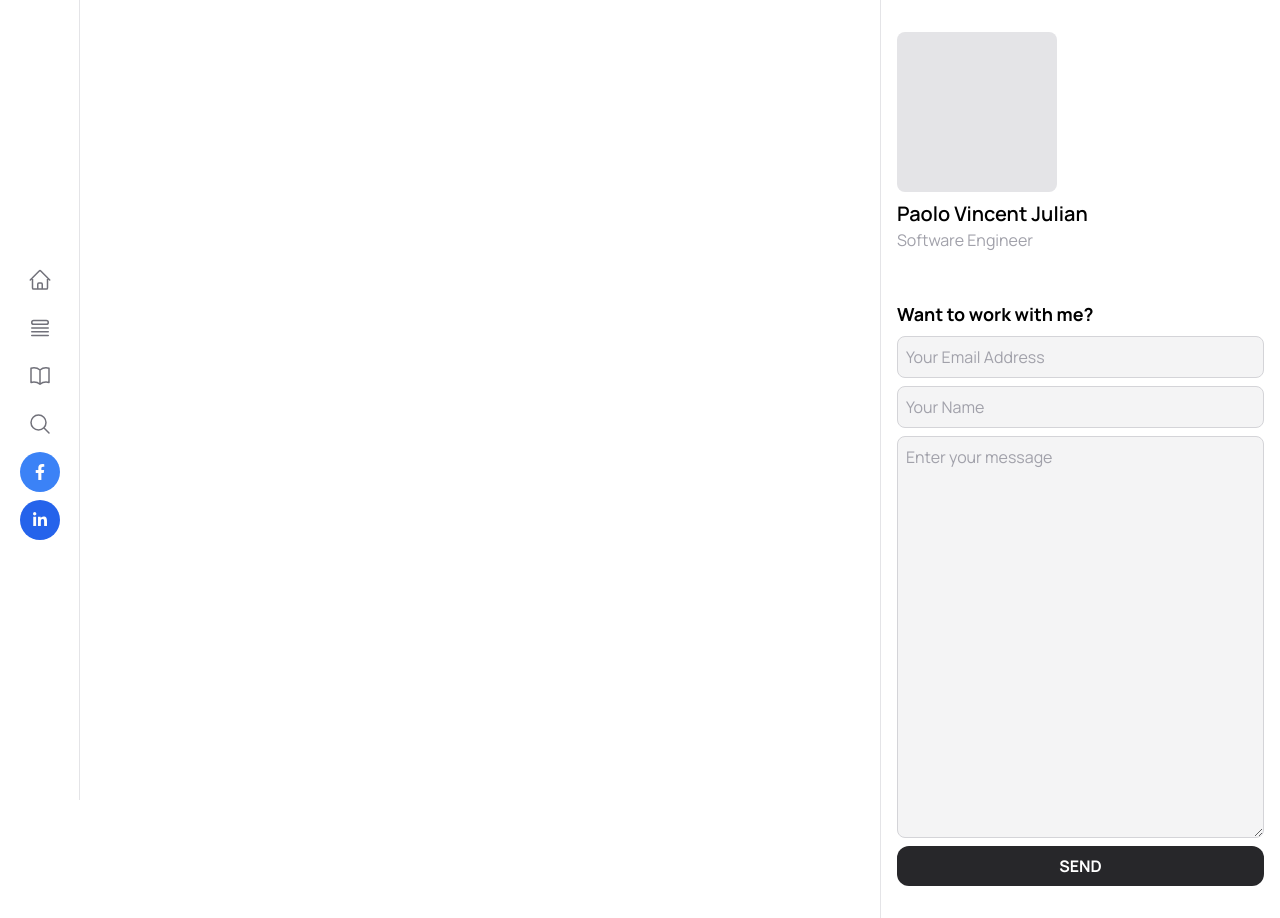
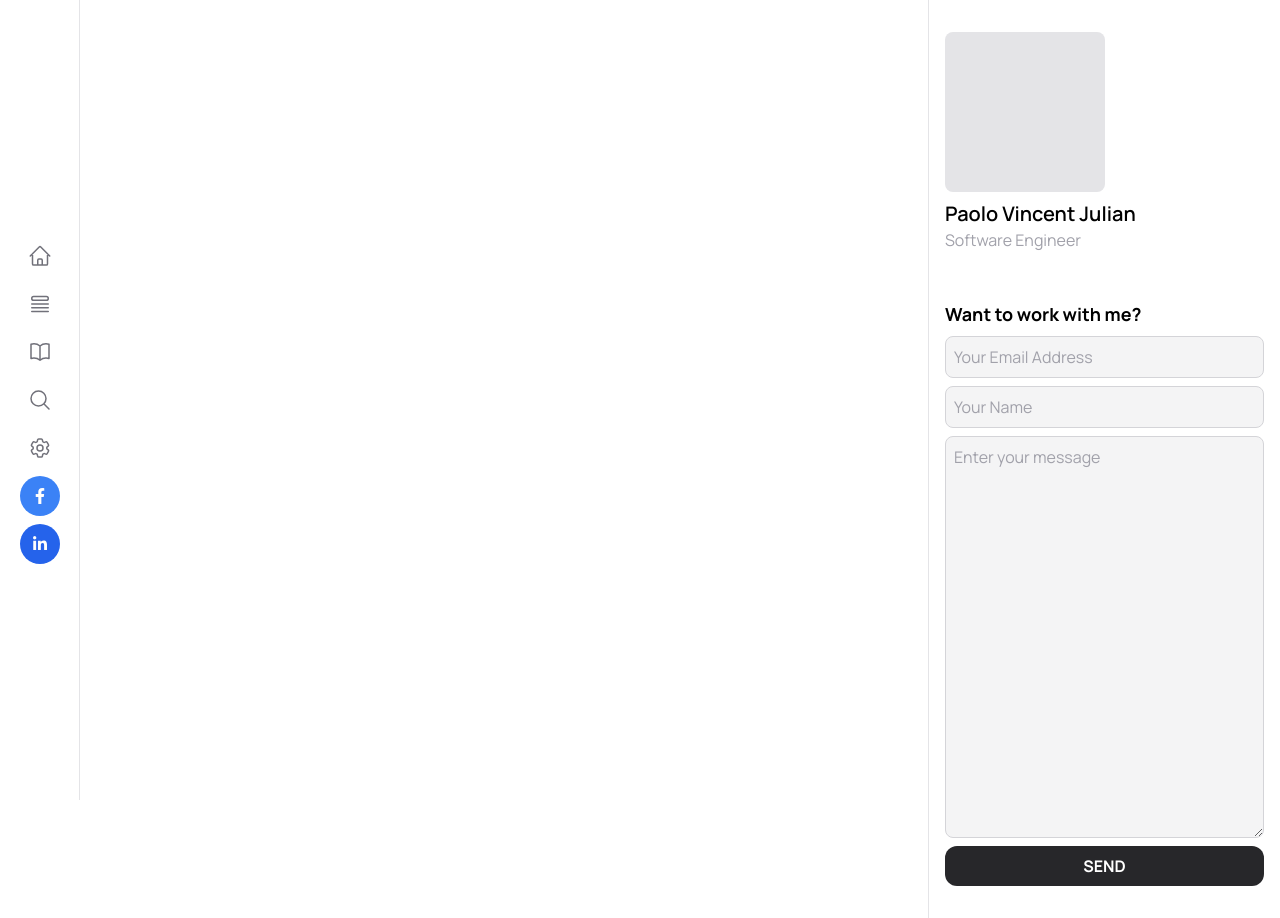
Before and after one commit to paolojulian/blogsite, a Next.js app: page / in a window 1280 px wide. Built offline with nearby package versions, Linux system fonts and the light colour scheme.

Commit message:
feat: Add MenuItem component

```diff
--- /dev/null
+++ b/components/atoms/MenuItem.tsx
@@ -0,0 +1,30 @@
+import React, { FunctionComponent } from 'react';
+import FabButton, { FabButtonProps } from './FabButton';
+
+export type MenuItemProps = {
+  Icon?: React.ReactNode;
+  label?: string;
+} & FabButtonProps;
+
+const MenuItem: FunctionComponent<MenuItemProps> = ({
+  Icon,
+  label,
+  ...props
+}) => {
+  return (
+    <>
+      <div className='group relative w-full flex items-center justify-center'>
+        <FabButton {...props}>{Icon}</FabButton>
+        <div
+          role='tooltip'
+          className='z-50 inline-block whitespace-nowrap absolute top-1/2 -translate-y-1/2 -translate-x-2 w-fit left-full transition-opacity ml-2 py-2 px-3 invisible group-hover:visible text-sm font-medium text-white dark:text-gray-800 bg-gray-800 dark:bg-white rounded-lg tooltip '
+        >
+          {label}
+          <div className='tooltip-arrow' data-popper-arrow></div>
+        </div>
+      </div>
+    </>
+  );
+};
+
+export default MenuItem;
--- /dev/null
+++ b/components/atoms/SettingsIcon.tsx
@@ -0,0 +1,37 @@
+import React, { forwardRef, SVGProps } from 'react';
+
+export type SettingsIconProps = {
+  // No Props
+} & SVGProps<SVGSVGElement>;
+
+const SettingsIcon = forwardRef<SVGSVGElement, SettingsIconProps>(
+  ({ className, ...props }, ref) => {
+    return (
+      <svg
+        xmlns='http://www.w3.org/2000/svg'
+        fill='none'
+        viewBox='0 0 24 24'
+        strokeWidth={1.5}
+        stroke='currentColor'
+        className={` w-6 h-6 ${className}`}
+        {...props}
+        ref={ref}
+      >
+        <path
+          strokeLinecap='round'
+          strokeLinejoin='round'
+          d='M9.594 3.94c.09-.542.56-.94 1.11-.94h2.593c.55 0 1.02.398 1.11.94l.213 1.281c.063.374.313.686.645.87.074.04.147.083.22.127.324.196.72.257 1.075.124l1.217-.456a1.125 1.125 0 011.37.49l1.296 2.247a1.125 1.125 0 01-.26 1.431l-1.003.827c-.293.24-.438.613-.431.992a6.759 6.759 0 010 .255c-.007.378.138.75.43.99l1.005.828c.424.35.534.954.26 1.43l-1.298 2.247a1.125 1.125 0 01-1.369.491l-1.217-.456c-.355-.133-.75-.072-1.076.124a6.57 6.57 0 01-.22.128c-.331.183-.581.495-.644.869l-.213 1.28c-.09.543-.56.941-1.11.941h-2.594c-.55 0-1.02-.398-1.11-.94l-.213-1.281c-.062-.374-.312-.686-.644-.87a6.52 6.52 0 01-.22-.127c-.325-.196-.72-.257-1.076-.124l-1.217.456a1.125 1.125 0 01-1.369-.49l-1.297-2.247a1.125 1.125 0 01.26-1.431l1.004-.827c.292-.24.437-.613.43-.992a6.932 6.932 0 010-.255c.007-.378-.138-.75-.43-.99l-1.004-.828a1.125 1.125 0 01-.26-1.43l1.297-2.247a1.125 1.125 0 011.37-.491l1.216.456c.356.133.751.072 1.076-.124.072-.044.146-.087.22-.128.332-.183.582-.495.644-.869l.214-1.281z'
+        />
+        <path
+          strokeLinecap='round'
+          strokeLinejoin='round'
+          d='M15 12a3 3 0 11-6 0 3 3 0 016 0z'
+        />
+      </svg>
+    );
+  }
+);
+
+SettingsIcon.displayName = 'SettingsIcon';
+
+export default SettingsIcon;
--- a/components/layout.tsx
+++ b/components/layout.tsx
@@ -5,7 +5,9 @@ import FacebookIcon from './atoms/FacebookIcon';
 import HomeIcon from './atoms/HomeIcon';
 import LinkedInIcon from './atoms/LinkedInIcon';
 import ListIcon from './atoms/ListIcon';
+import MenuItem from './atoms/MenuItem';
 import SearchIcon from './atoms/SearchIcon';
+import SettingsIcon from './atoms/SettingsIcon';
 import Footer from './footer';
 import Meta from './meta';
 import Contact from './organisms/Contact';
@@ -15,13 +17,13 @@ type Props = {
   children: React.ReactNode;
 };
 
-const Layout = ({ preview, children }: Props) => {
+const Layout = ({ children }: Props) => {
   return (
     <>
       <Meta />
       <div className='min-h-screen w-screen overflow-hidden bg-white dark:bg-gray-900'>
         <div className='min-h-screen max-w-screen w-screen-md mx-auto overflow-hidden'>
-          <div className="sm:grid sm:grid-cols-[5rem_minmax(0,_1fr)] lg:grid-cols-[5rem_minmax(0,_1fr)_25rem] w-full">
+          <div className='w-full sm:grid sm:grid-cols-[5rem_minmax(0,_1fr)] lg:grid-cols-[5rem_minmax(0,_70rem)_22rem] mx-auto justify-center overflow-hidden'>
             <div
               className='hidden sm:block w-20 h-screen min-h-screen'
               style={{
@@ -29,18 +31,11 @@ const Layout = ({ preview, children }: Props) => {
               }}
             >
               <nav className='w-20 fixed flex flex-col justify-center items-center h-screen top-0 border-r border-gray-200 dark:border-gray-800 px-2 text-gray-500 space-y-2'>
-                <FabButton>
-                  <HomeIcon />
-                </FabButton>
-                <FabButton>
-                  <ListIcon />
-                </FabButton>
-                <FabButton>
-                  <BookIcon />
-                </FabButton>
-                <FabButton>
-                  <SearchIcon />
-                </FabButton>
+                <MenuItem Icon={<HomeIcon />} label='Home' />
+                <MenuItem Icon={<ListIcon />} label='Posts' />
+                <MenuItem Icon={<BookIcon />} label='Posts' />
+                <MenuItem Icon={<SearchIcon />} label='Search' />
+                <MenuItem Icon={<SettingsIcon />} label='Settings' />
                 <FabButton className='bg-blue-500 hover:bg-blue-400'>
                   <FacebookIcon fill={colors.white} />
                 </FabButton>
--- a/components/organisms/PostFooter/index.tsx
+++ b/components/organisms/PostFooter/index.tsx
@@ -13,13 +13,13 @@ const PostFooter: FunctionComponent<PostFooterProps> = (props) => {
         <SectionTitle>Write me a comment:</SectionTitle>
 
         <textarea
-          className='w-full p-4 border border-gray-400 rounded-lg'
+          className='w-full p-2 border border-gray-400 outline-blue-500 rounded-lg text-gray-800'
           placeholder={`Say something...`}
           rows={8}
         />
         <button
           type='submit'
-          className='rounded-lg bg-gray-800 hover:bg-gray-700 px-4 py-2'
+          className='rounded-lg bg-gray-800 hover:bg-gray-700 px-4 py-2 mt-2'
         >
           <span className='uppercase text-white'>SEND</span>
         </button>
--- a/pages/index.tsx
+++ b/pages/index.tsx
@@ -1,56 +1,14 @@
-import Head from 'next/head'
-import Container from '../components/container'
-import HeroPost from '../components/hero-post'
-import Intro from '../components/intro'
-import Layout from '../components/layout'
-import MoreStories from '../components/more-stories'
-import Post from '../interfaces/post'
-import { getAllPosts } from '../lib/api'
-import { CMS_NAME } from '../lib/constants'
+import Head from 'next/head';
+import Layout from '../components/layout';
 
-type Props = {
-  allPosts: Post[]
-}
-
-export default function Index({ allPosts }: Props) {
-  const heroPost = allPosts[0]
-  const morePosts = allPosts.slice(1)
+export default function Index() {
   return (
     <>
       <Layout>
-          <title>Next.js Blog Example with {CMS_NAME}</title>
         <Head>
+          <title>Paolo Vincent Julian Blogsite</title>
         </Head>
-        {/* <Container>
-          <Intro />
-          {heroPost && (
-            <HeroPost
-              title={heroPost.title}
-              coverImage={heroPost.coverImage}
-              date={heroPost.date}
-              author={heroPost.author}
-              slug={heroPost.slug}
-              excerpt={heroPost.excerpt}
-            />
-          )}
-          {morePosts.length > 0 && <MoreStories posts={morePosts} />}
-        </Container> */}
       </Layout>
     </>
-  )
+  );
 }
-
-export const getStaticProps = async () => {
-  const allPosts = getAllPosts([
-    'title',
-    'date',
-    'slug',
-    'author',
-    'coverImage',
-    'excerpt',
-  ])
-
-  return {
-    props: { allPosts },
-  }
-}
--- a/styles/index.css
+++ b/styles/index.css
@@ -8,3 +8,34 @@ html {
   font-family: Manrope, 'sans-serif';
   @apply dark:text-white;
 }
+
+* {
+  box-sizing: border-box;
+}
+
+body {
+  overflow-x: hidden;
+}
+
+/* width */
+::-webkit-scrollbar {
+  width: 12px;
+  height: 12px;
+}
+
+/* Track */
+::-webkit-scrollbar-track {
+  background: #fafaf9;
+}
+
+/* Handle */
+::-webkit-scrollbar-thumb {
+  border: 2px solid #fafaf9;
+  border-radius: 999px;
+  background: #888;
+}
+
+/* Handle on hover */
+::-webkit-scrollbar-thumb:hover {
+  background: #555;
+}
```
